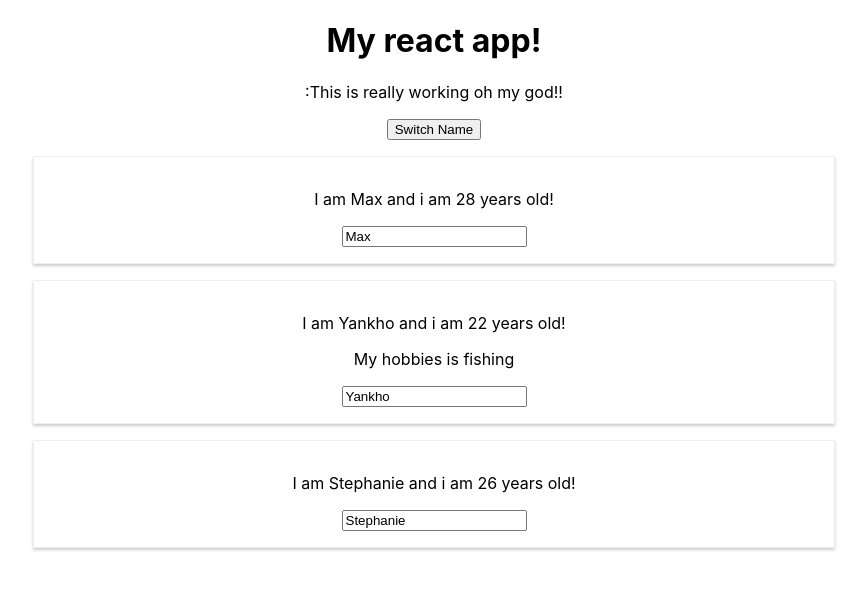
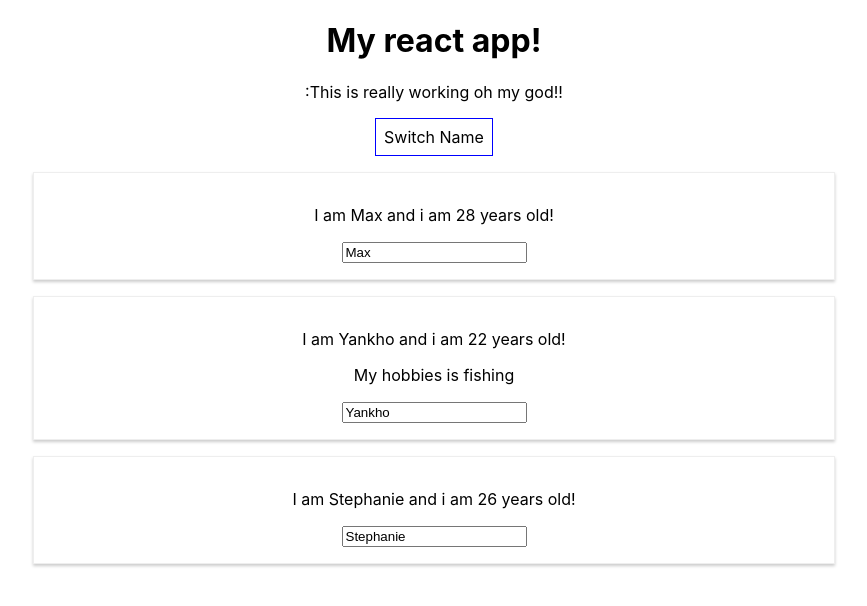
Before and after one commit to Mayankho/React-Practice, a React (Create React App) app in the folder burger-builder/: page / in a window 1280 px wide. Shown: the top 606 px of the page, without its empty margins (206-1073 px from the left). Built offline with nearby package versions, Linux system fonts and the light colour scheme.

Commit message:
Basics of react in a person form MVP

```diff
--- a/burger-builder/src/App.js
+++ b/burger-builder/src/App.js
@@ -37,11 +37,28 @@
   }
 
   render() {
+
+    const style  = {
+      backgroundColor: 'white',
+      font : 'inherit',
+      border: '1px solid blue',
+      padding: '8px',
+      cursor: 'pointer',
+      fontsize :'20px'
+
+
+    }
+
+
+
     return (
       <div className="App">
       <h1>My react app!</h1>
       <p>:This is really working oh my god!!</p>
-      <button onClick= {this.switchNameHandler.bind(this,'Maxxy')}>Switch Name</button>
+      <button
+      onClick= {this.switchNameHandler.bind(this,'Maxxy')}
+      style = {style}
+      >Switch Name</button>
       <Person name ={this.state.persons[0].name} age={this.state.persons[0].age}
       click ={this.switchNameHandler}
       />
```
